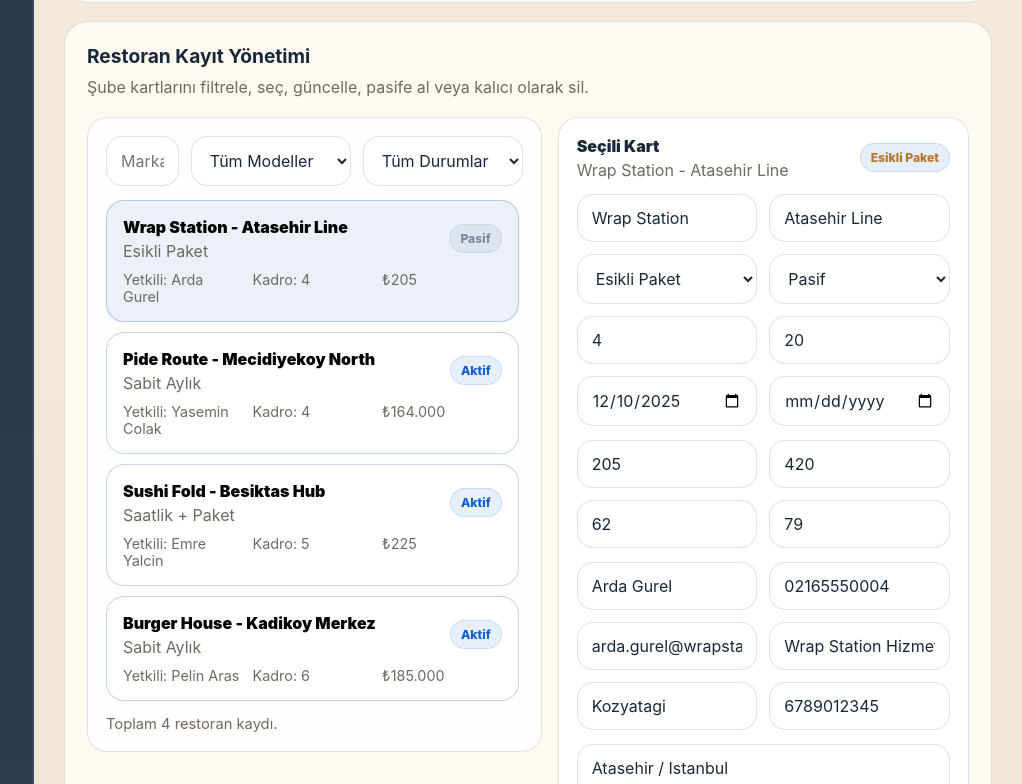
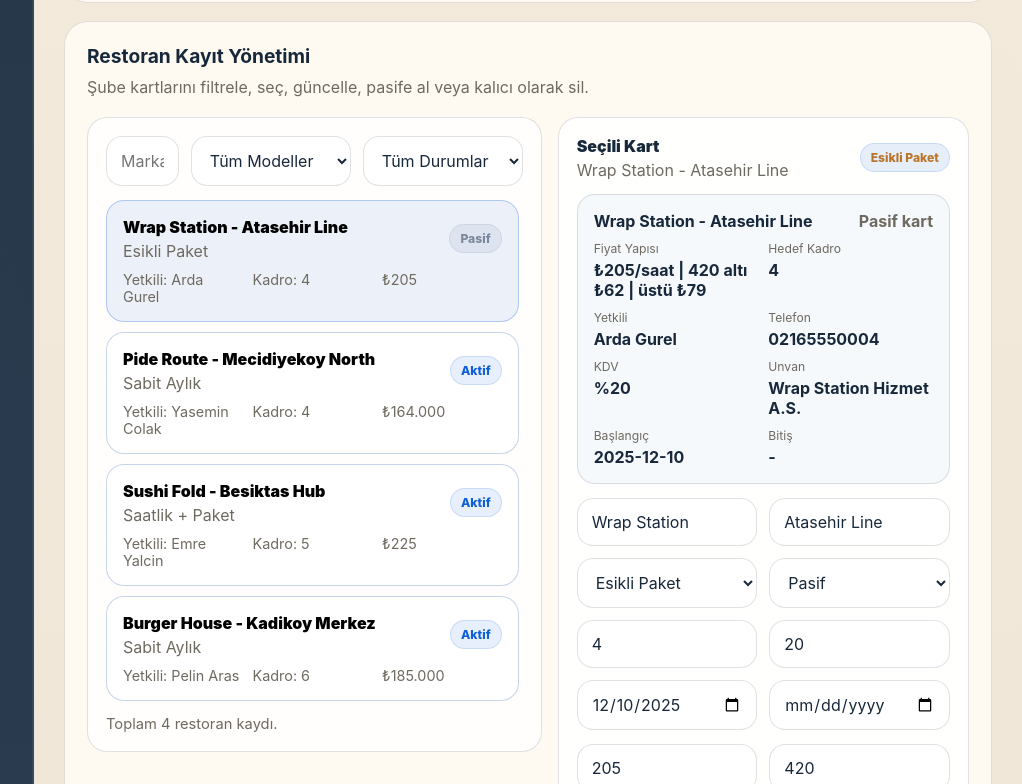
Before and after one commit to catkapinda/catkapinda-crm, a Next.js app in the folder v2/frontend/: page /preview/restaurants in a window 1280 px wide. Shown: the part 3816-4600 px from the top of the page, without its empty margins (258-1280 px from the left). Built offline with nearby package versions, Linux system fonts and the light colour scheme.

Commit message:
Enrich restaurant selected card summary

```diff
--- a/v2/frontend/components/restaurants/restaurant-management-workspace.tsx
+++ b/v2/frontend/components/restaurants/restaurant-management-workspace.tsx
@@ -68,6 +68,19 @@ function formatCurrency(value: number) {
     currency: "TRY",
     maximumFractionDigits: 0,
   }).format(value || 0);
+}
+
+function pricingSummary(entry: RestaurantEntry) {
+  if (entry.pricing_model === "fixed_monthly") {
+    return `${formatCurrency(entry.fixed_monthly_fee)}/ay`;
+  }
+  if (entry.pricing_model === "threshold_package") {
+    return `${formatCurrency(entry.hourly_rate)}/saat | ${entry.package_threshold} altı ${formatCurrency(entry.package_rate_low)} | üstü ${formatCurrency(entry.package_rate_high)}`;
+  }
+  if (entry.pricing_model === "hourly_plus_package") {
+    return `${formatCurrency(entry.hourly_rate)}/saat + ${formatCurrency(entry.package_rate)}/paket`;
+  }
+  return `${formatCurrency(entry.hourly_rate)}/saat`;
 }
 
 export function RestaurantManagementWorkspace() {
@@ -547,6 +560,78 @@ export function RestaurantManagementWorkspace() {
             </span>
           </div>
 
+          {selectedEntry && !detailLoading ? (
+            <div
+              style={{
+                padding: "16px",
+                borderRadius: "18px",
+                border: "1px solid var(--line)",
+                background: "rgba(15, 95, 215, 0.04)",
+                display: "grid",
+                gap: "10px",
+              }}
+            >
+              <div style={{ display: "flex", justifyContent: "space-between", gap: "12px", flexWrap: "wrap" }}>
+                <strong style={{ fontSize: "1rem" }}>
+                  {selectedEntry.brand} - {selectedEntry.branch}
+                </strong>
+                <span style={{ color: "var(--muted)", fontWeight: 700 }}>
+                  {selectedEntry.active ? "Aktif kart" : "Pasif kart"}
+                </span>
+              </div>
+              <div
+                style={{
+                  display: "grid",
+                  gridTemplateColumns: "repeat(2, minmax(0, 1fr))",
+                  gap: "10px",
+                }}
+              >
+                <div>
+                  <div style={{ fontSize: "0.76rem", color: "var(--muted)" }}>Fiyat Yapısı</div>
+                  <div style={{ marginTop: "4px", fontWeight: 700 }}>{pricingSummary(selectedEntry)}</div>
+                </div>
+                <div>
+                  <div style={{ fontSize: "0.76rem", color: "var(--muted)" }}>Hedef Kadro</div>
+                  <div style={{ marginTop: "4px", fontWeight: 700 }}>{selectedEntry.target_headcount}</div>
+                </div>
+                <div>
+                  <div style={{ fontSize: "0.76rem", color: "var(--muted)" }}>Yetkili</div>
+                  <div style={{ marginTop: "4px", fontWeight: 700 }}>
+                    {selectedEntry.contact_name || "-"}
+                  </div>
+                </div>
+                <div>
+                  <div style={{ fontSize: "0.76rem", color: "var(--muted)" }}>Telefon</div>
+                  <div style={{ marginTop: "4px", fontWeight: 700 }}>
+                    {selectedEntry.contact_phone || "-"}
+                  </div>
+                </div>
+                <div>
+                  <div style={{ fontSize: "0.76rem", color: "var(--muted)" }}>KDV</div>
+                  <div style={{ marginTop: "4px", fontWeight: 700 }}>%{selectedEntry.vat_rate}</div>
+                </div>
+                <div>
+                  <div style={{ fontSize: "0.76rem", color: "var(--muted)" }}>Unvan</div>
+                  <div style={{ marginTop: "4px", fontWeight: 700 }}>
+                    {selectedEntry.company_title || "-"}
+                  </div>
+                </div>
+                <div>
+                  <div style={{ fontSize: "0.76rem", color: "var(--muted)" }}>Başlangıç</div>
+                  <div style={{ marginTop: "4px", fontWeight: 700 }}>
+                    {selectedEntry.start_date || "-"}
+                  </div>
+                </div>
+                <div>
+                  <div style={{ fontSize: "0.76rem", color: "var(--muted)" }}>Bitiş</div>
+                  <div style={{ marginTop: "4px", fontWeight: 700 }}>
+                    {selectedEntry.end_date || "-"}
+                  </div>
+                </div>
+              </div>
+            </div>
+          ) : null}
+
           {detailLoading ? (
             <div style={{ color: "var(--muted)" }}>Detay yükleniyor...</div>
           ) : selectedEntry ? (
```
